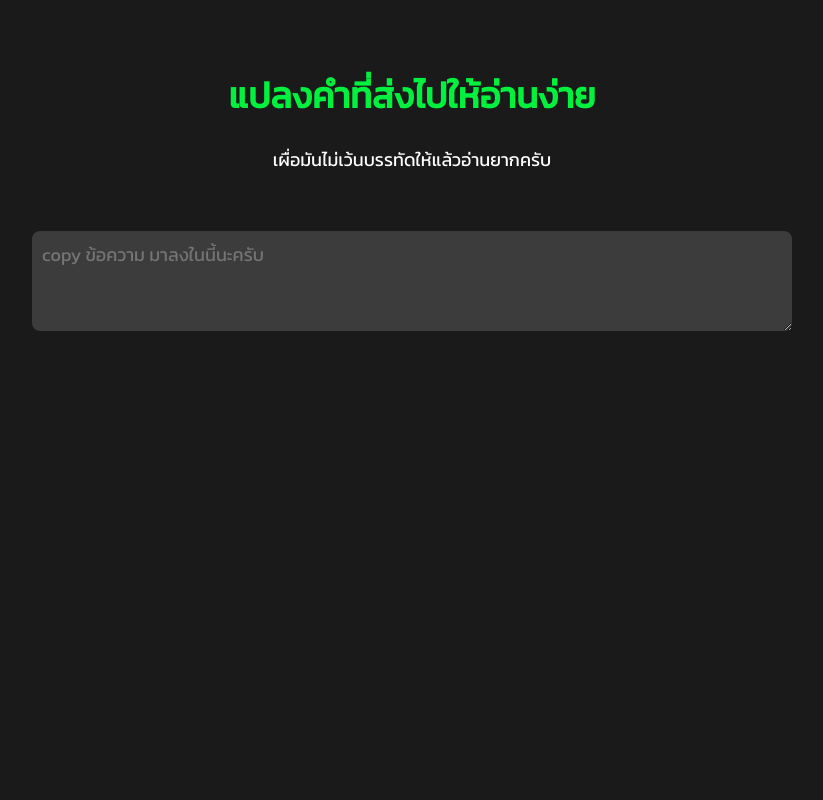
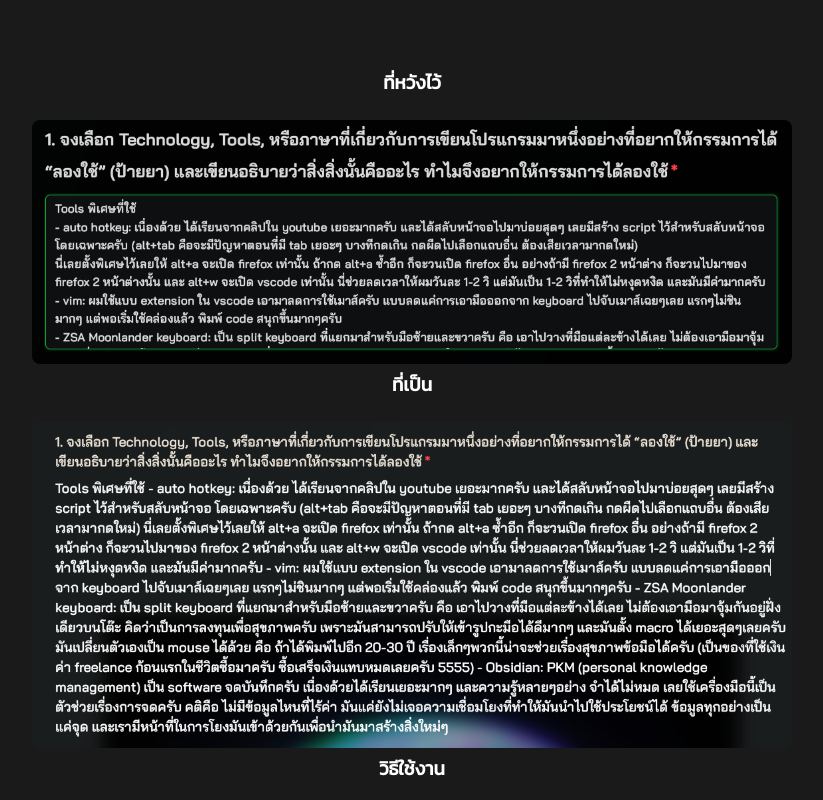
Before and after one commit to meangpu/YoungWebmasterCamp, a plain HTML site: page index.html in a window 1280 px wide. Shown: the top 800 px of the page, without its empty margins (228-1051 px from the left). Drawn offline with Linux system fonts and the light colour scheme; grey boxes are pictures that could not be loaded.

Commit message:
add how to use

```diff
--- a/index.html
+++ b/index.html
@@ -21,6 +21,14 @@
   </head>
   <body>
     <div class="container">
+      <h3>ที่หวังไว้</h3>
+      <img src="img/expect.png" alt="" />
+      <h3>ที่เป็น</h3>
+      <img src="img/reality.png" alt="" />
+      <h3>วิธีใช้งาน</h3>
+      <img src="img/howtouse.gif" alt="" />
+    </div>
+    <div class="container">
       <h1 class="header">แปลงคำที่ส่งไปให้อ่านง่าย</h1>
       <p class="header">เผื่อมันไม่เว้นบรรทัดให้แล้วอ่านยากครับ</p>
       <div class="cta">
--- a/style.css
+++ b/style.css
@@ -16,6 +16,11 @@ body {
   margin: 0 auto;
   padding: 20px;
   text-align: center;
+}
+
+img {
+  width: 100%;
+  border-radius: 0.5rem;
 }
 
 h1 {
```
Also changed, not shown: 1 other file.
